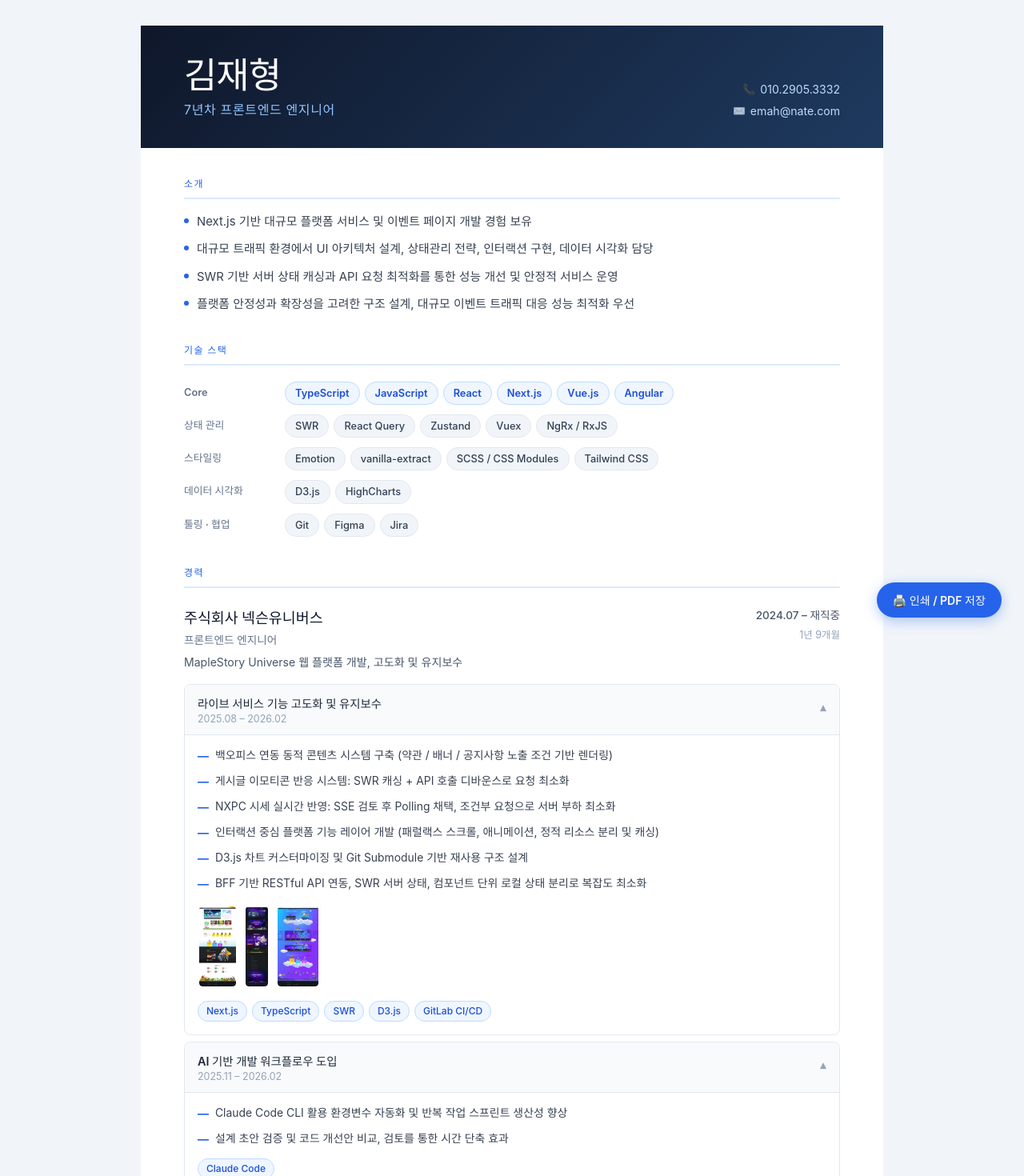
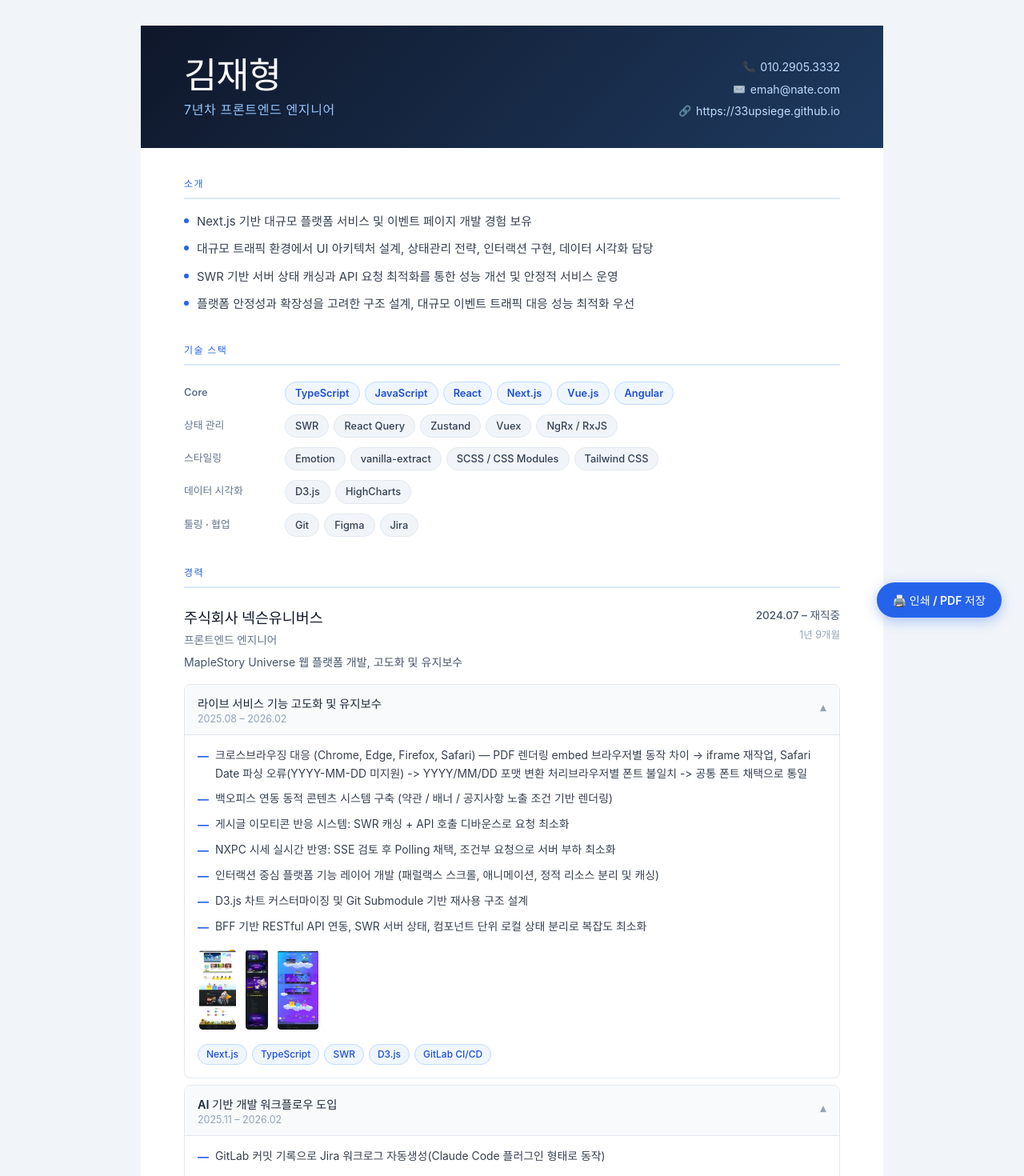
Before and after one commit to 33upsiege/33upsiege.github.io, a React (Vite) app: page / in a window 1280 px wide. Shown: the top 1470 px of the page at 80% size. Built offline with nearby package versions, Linux system fonts and the light colour scheme; a web font is replaced by a local one.

Commit message:
remove: resume.ts 쓰이지않는 데이터 제거

```diff
--- a/src/components/Header.tsx
+++ b/src/components/Header.tsx
@@ -18,12 +18,12 @@ export default function Header() {
             <span className={styles.icon}>✉️</span>
             <a href={`mailto:${personalInfo.email}`}>{personalInfo.email}</a>
           </li>
-          {/*<li>*/}
-          {/*  <span className={styles.icon}>🔗</span>*/}
-          {/*  <a href={personalInfo.portfolio} target="_blank" rel="noreferrer">*/}
-          {/*    Portfolio*/}
-          {/*  </a>*/}
-          {/*</li>*/}
+          <li>
+            <span className={styles.icon}>🔗</span>
+            <a href={personalInfo.portfolio} target="_blank" rel="noreferrer">
+              https://33upsiege.github.io
+            </a>
+          </li>
         </ul>
       </div>
     </header>
--- a/src/data/resume.ts
+++ b/src/data/resume.ts
@@ -2,7 +2,7 @@ export const personalInfo = {
   name: '김재형',
   phone: '010.2905.3332',
   email: 'emah@nate.com',
-  // portfolio: 'https://33upsiege.github.io',
+  portfolio: 'https://33upsiege.github.io',
   tagline: '7년차 프론트엔드 엔지니어',
   summary: [
     'Next.js 기반 대규모 플랫폼 서비스 및 이벤트 페이지 개발 경험 보유',
@@ -48,6 +48,7 @@ export const experiences: Experience[] = [
         name: '라이브 서비스 기능 고도화 및 유지보수',
         period: '2025.08 – 2026.02',
         highlights: [
+          '크로스브라우징 대응 (Chrome, Edge, Firefox, Safari) — PDF 렌더링 embed 브라우저별 동작 차이 → iframe 재작업, Safari Date 파싱 오류(YYYY-MM-DD 미지원) -> YYYY/MM/DD 포맷 변환 처리브라우저별 폰트 불일치 -> 공통 폰트 채택으로 통일',
           '백오피스 연동 동적 콘텐츠 시스템 구축 (약관 / 배너 / 공지사항 노출 조건 기반 렌더링)',
           '게시글 이모티콘 반응 시스템: SWR 캐싱 + API 호출 디바운스로 요청 최소화',
           'NXPC 시세 실시간 반영: SSE 검토 후 Polling 채택, 조건부 요청으로 서버 부하 최소화',
@@ -66,6 +67,7 @@ export const experiences: Experience[] = [
         name: 'AI 기반 개발 워크플로우 도입',
         period: '2025.11 – 2026.02',
         highlights: [
+          'GitLab 커밋 기록으로 Jira 워크로그 자동생성(Claude Code 플러그인 형태로 동작)',
           'Claude Code CLI 활용 환경변수 자동화 및 반복 작업 스프린트 생산성 향상',
           '설계 초안 검증 및 코드 개선안 비교, 검토를 통한 시간 단축 효과',
         ],
@@ -296,12 +298,6 @@ export const skills = {
   tooling: ['Git', 'Figma', 'Jira'],
 }
 
-export const education = {
-  school: '한국방송예술진흥원',
-  period: '2011.03 – 2014.02',
-  major: '방송기술',
-  status: '중퇴'
-}
 
 export const certifications = [
   {
```
